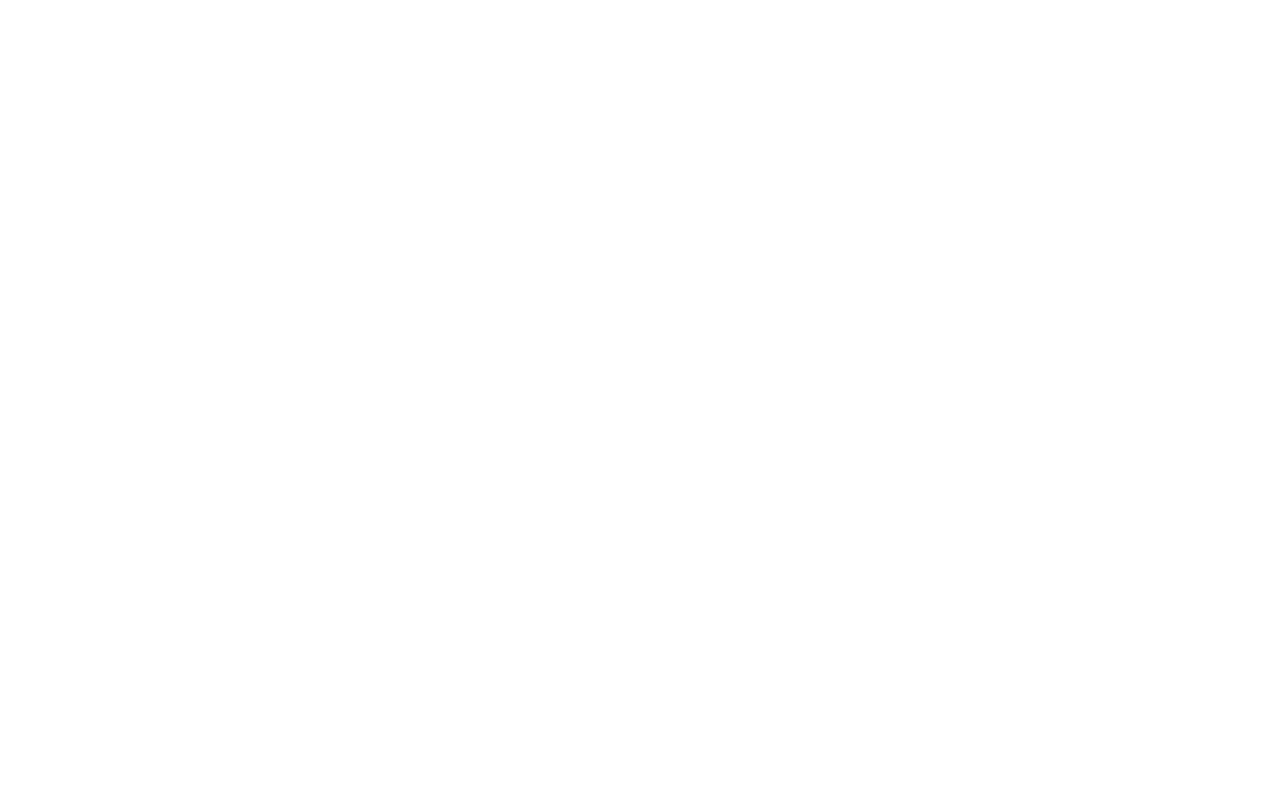
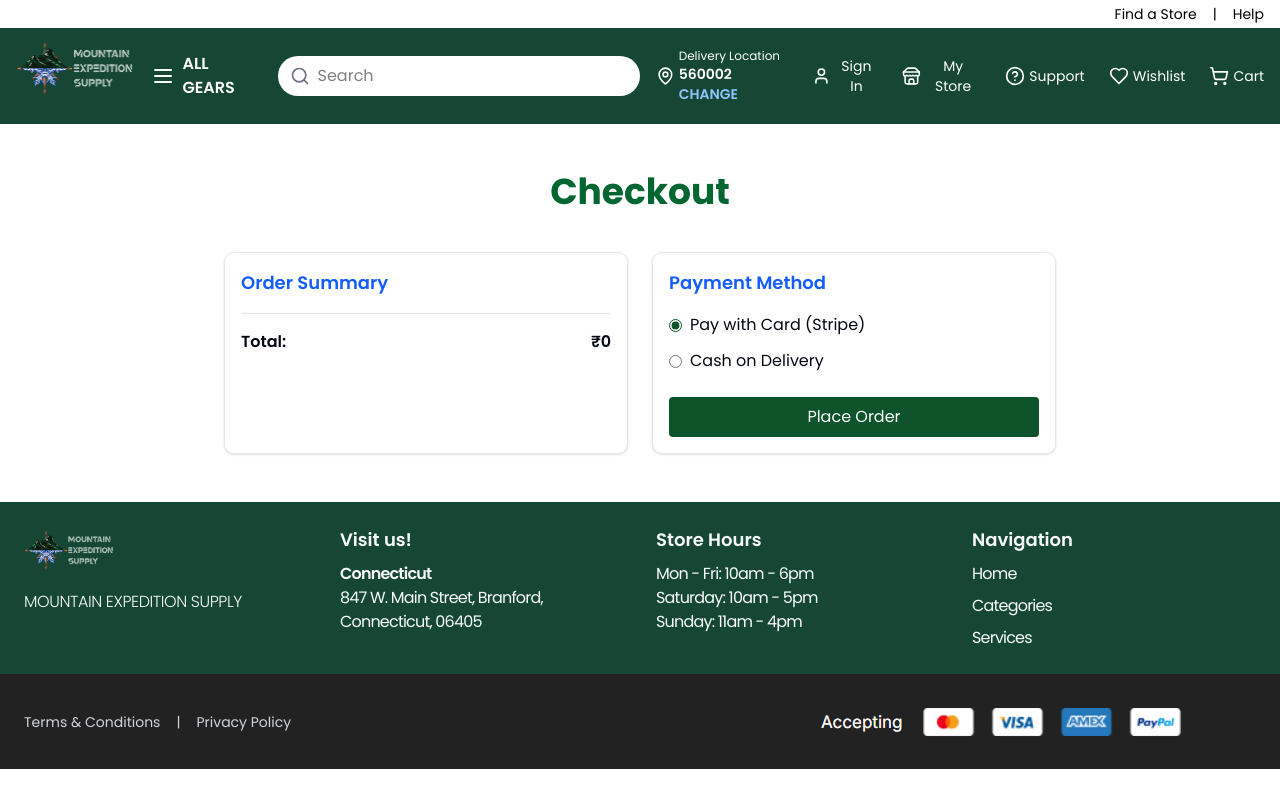
Before and after one commit to arkorty/mes, a React (Vite) app in the folder MES-client/: page /checkout in a window 1280 px wide. Before the commit this address had no page. Built offline with nearby package versions, Linux system fonts and the light colour scheme.

Commit message:
feat: Add Checkout page

```diff
--- a/MES-client/src/App.tsx
+++ b/MES-client/src/App.tsx
@@ -42,6 +42,7 @@ import Cart from "./pages/Cart/Cart";
 
 import { ShopProvider } from "./context/ShopContext";
 import WishlistPage from "./pages/Wishlist/WishlistPage";
+import CheckoutPage from "./pages/Checkout/CheckoutPage";
 
 const Home = lazy(() => import("./pages/Home"));
 const ProductDetails = lazy(() => import("./components/Shop/ProductDetails"));
@@ -61,6 +62,7 @@ function App() {
             <Route path="/product/:id" element={<ProductDetails />} />
             <Route path="/cart" element={<Cart />} />
             <Route path="/wishlist" element={<WishlistPage />} />
+            <Route path="/checkout" element={<CheckoutPage />} />
           </Route>
         </Routes>
       </Suspense>
--- a/MES-client/src/pages/Cart/Cart.tsx
+++ b/MES-client/src/pages/Cart/Cart.tsx
@@ -95,7 +95,7 @@ const CartPage: React.FC = () => {
             </div>
             <button
               onClick={() => navigate("/checkout")}
-              className="bg-green-600 hover:bg-green-700 text-white font-semibold px-6 py-2 rounded-lg transition duration-200"
+              className="bg-green-600 hover:bg-green-700 text-white font-semibold px-6 py-2 rounded-lg transition duration-200 cursor-pointer"
             >
               Go to Checkout
             </button>
--- /dev/null
+++ b/MES-client/src/pages/Checkout/CheckoutPage.tsx
@@ -0,0 +1,97 @@
+import React, { useState } from "react";
+import { useSelector } from "react-redux";
+import { RootState } from "../../redux/store";
+// import { loadStripe } from "@stripe/stripe-js";
+//import axios from "axios";
+
+// const stripePromise = loadStripe(import.meta.env.VITE_STRIPE_PUBLIC_KEY!);
+
+const CheckoutPage: React.FC = () => {
+  const cart = useSelector((state: RootState) => state.cart.items);
+  const [paymentMethod, setPaymentMethod] = useState<"stripe" | "cod">("stripe");
+
+  const totalPrice = cart.reduce(
+    (acc, item) => acc + item.price * item.quantity,
+    0
+  );
+
+//   const handleCheckout = async () => {
+//     if (paymentMethod === "stripe") {
+//       const stripe = await stripePromise;
+//       const res = await axios.post("/api/checkout", { cart });
+//       const session = res.data;
+
+//       await stripe?.redirectToCheckout({ sessionId: session.id });
+//     } else if (paymentMethod === "cod") {
+//       alert("Order placed successfully with Cash on Delivery!");
+//       // Optionally redirect or clear cart
+//     }
+//   };
+
+  return (
+    <div className="max-w-4xl mx-auto p-4 md:p-8 py-12">
+      <h2 className="text-2xl lg:text-4xl font-bold mb-10 text-center text-green-800">Checkout</h2>
+
+      <div className="grid md:grid-cols-2 gap-6">
+        {/* Cart Summary */}
+        <div className="border rounded-lg p-4 bg-white shadow-sm">
+          <h3 className="text-lg font-semibold mb-4 text-blue-600">Order Summary</h3>
+          {cart.map((item) => (
+            <div key={item.id} className="flex justify-between mb-2">
+              <div>
+                <p className="font-medium">{item.name}</p>
+                <p className="text-sm text-gray-500">
+                  Qty: {item.quantity} × ₹{item.price}
+                </p>
+              </div>
+              <p className="font-medium">₹{item.quantity * item.price}</p>
+            </div>
+          ))}
+          <hr className="my-4" />
+          <div className="flex justify-between font-semibold">
+            <p>Total:</p>
+            <p>₹{totalPrice}</p>
+          </div>
+        </div>
+
+        {/* Payment Options */}
+        <div className="border rounded-lg p-4 bg-white shadow-sm">
+          <h3 className="text-lg font-semibold mb-4 text-blue-600">Payment Method</h3>
+
+          <label className="flex items-center mb-3">
+            <input
+              type="radio"
+              name="payment"
+              value="stripe"
+              checked={paymentMethod === "stripe"}
+              onChange={() => setPaymentMethod("stripe")}
+              className="mr-2 accent-green-900"
+            />
+            Pay with Card (Stripe)
+          </label>
+
+          <label className="flex items-center">
+            <input
+              type="radio"
+              name="payment"
+              value="cod"
+              checked={paymentMethod === "cod"}
+              onChange={() => setPaymentMethod("cod")}
+              className="mr-2 accent-green-900"
+            />
+            Cash on Delivery
+          </label>
+
+          <button
+
+            className="mt-6 w-full bg-green-900 text-white py-2 rounded hover:bg-green-800 transition"
+          >
+            Place Order
+          </button>
+        </div>
+      </div>
+    </div>
+  );
+};
+
+export default CheckoutPage;
```
